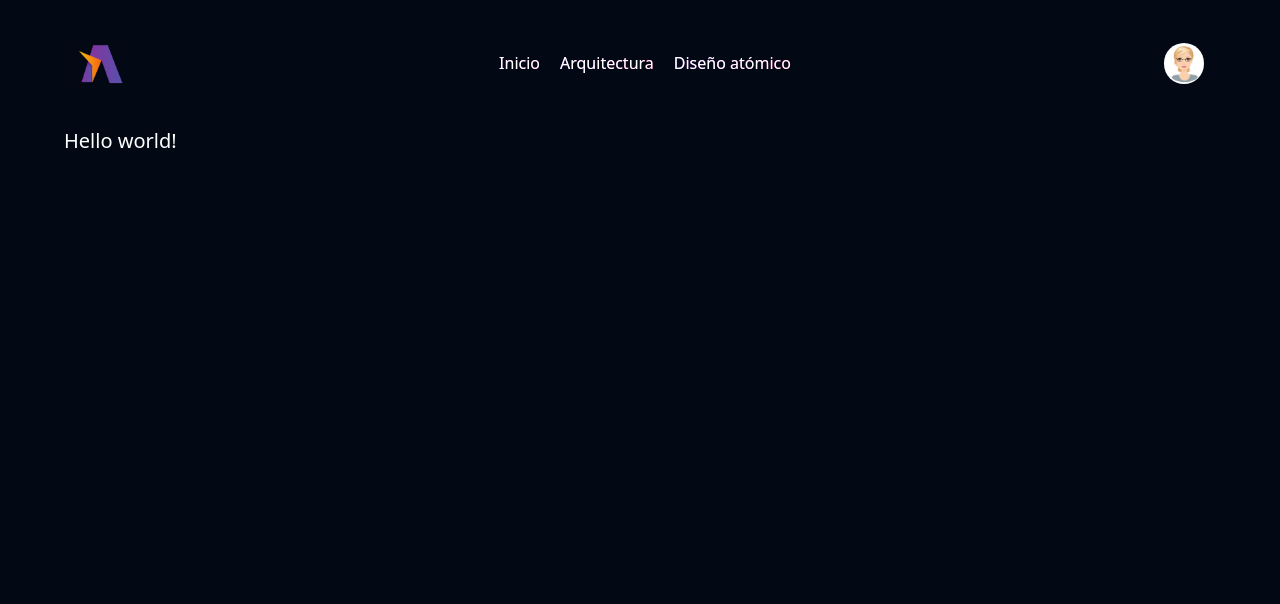
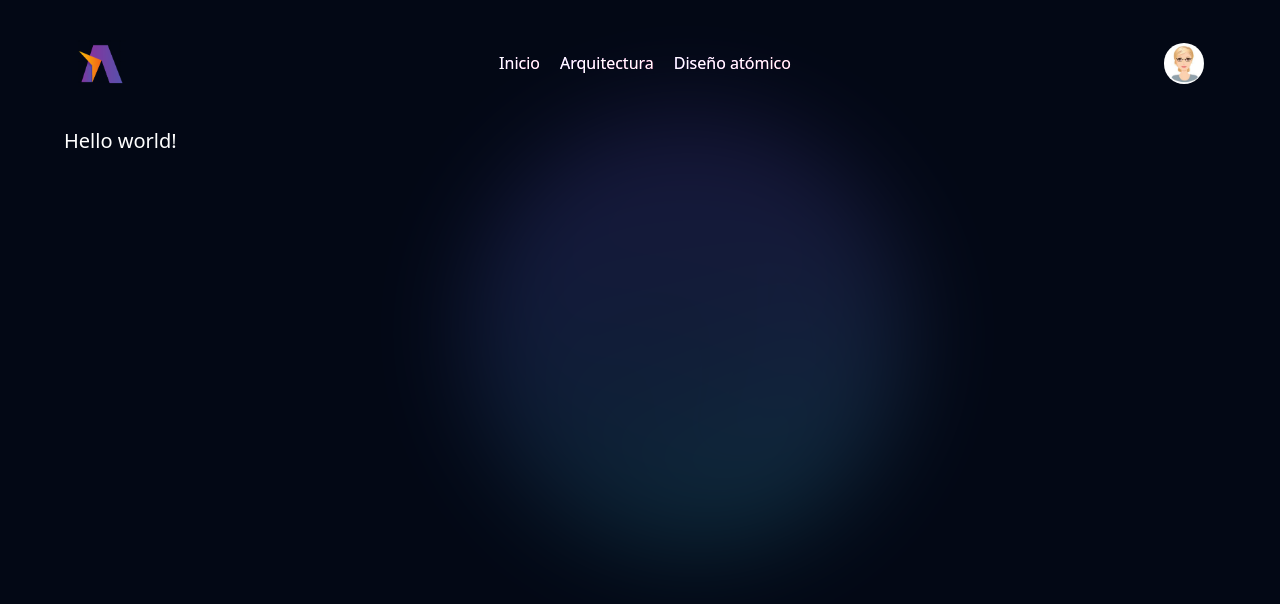
Before and after one commit to tebasp/accesibility-architecture, a Next.js app: page / in a window 1280 px wide. Shown: the top 604 px of the page. Built offline with nearby package versions, Linux system fonts and the light colour scheme.

Commit message:
Create neon circle background

```diff
--- a/src/components/atoms/Button.tsx
+++ b/src/components/atoms/Button.tsx
@@ -18,7 +18,7 @@ export const Button: FC<Props> = ({
         <Link
             href={url}
             onClick={onClick}
-            className={`relative text-white bg-gradient-to-r from-purple-500 via-purple-600 to-purple-700 hover:bg-gradient-to-br focus:ring-4 focus:outline-none focus:ring-slate-400 dark:focus:ring-slate-400 font-light rounded-lg text-sm px-5 py-2.5 text-center
+            className={`fade-in relative text-white bg-gradient-to-r from-purple-500 via-purple-600 to-purple-700 transition-all hover:bg-gradient-to-br focus:ring-4 focus:outline-none focus:ring-slate-400 dark:focus:ring-slate-400 font-light rounded-lg text-sm px-5 py-2.5 text-center
             ${className}`}
         >
             {children}
--- /dev/null
+++ b/src/components/atoms/NeonCircle.tsx
@@ -0,0 +1,11 @@
+import { FC } from 'react'
+
+interface Props {
+    className?: string
+}
+
+export const NeonCircle: FC<Props> = ({ className }) => {
+    return (
+        <div className={`absolute neon-circle opacity-20 ${className}`}></div>
+    )
+}
--- a/src/components/atoms/index.ts
+++ b/src/components/atoms/index.ts
@@ -1,3 +1,4 @@
 export * from './BrandLogo'
 export * from './Avatar'
 export * from './Button'
+export * from './NeonCircle'
--- a/src/components/molecules/NavBar.tsx
+++ b/src/components/molecules/NavBar.tsx
@@ -27,7 +27,7 @@ export const NavBar = () => {
             className="flex justify-between items-center relative px-3 py-10"
         >
             <Button
-                className="sm:hidden bg-none"
+                className="sm:hidden bg-none transition-all"
                 onClick={() => setIsMenuOpen(!isMenuOpen)}
             >
                 {isMenuOpen ? (
--- a/src/layouts/MainLayout.tsx
+++ b/src/layouts/MainLayout.tsx
@@ -1,6 +1,7 @@
 import { FC } from 'react'
 import Head from 'next/head'
 import { NavBar } from '@/components/molecules'
+import { NeonCircle } from '@/components/atoms'
 
 interface Props {
     children: JSX.Element | JSX.Element[]
@@ -26,7 +27,8 @@ export const MainLayout: FC<Props> = ({
                 <link rel="icon" href="/favicon.ico" />
             </Head>
 
-            <div className="h-full max-w-6xl overflow-visible mx-auto text-white font-light">
+            <div className="relative h-full w-full overflow-visible text-white font-light max-w-6xl mx-auto">
+                <NeonCircle className="left-10 sm:left-[25%] md:left-[30%] lg:left-[35%] top-28" />
                 <NavBar />
                 <main>{children}</main>
             </div>
--- a/src/pages/index.tsx
+++ b/src/pages/index.tsx
@@ -3,7 +3,9 @@ import { MainLayout } from '@/layouts/MainLayout'
 export default function Home() {
     return (
         <MainLayout>
-            <h1 className="text-xl">Hello world!</h1>
+            <h1 className="transition-all text-xl  hover:text-2xl">
+                Hello world!
+            </h1>
         </MainLayout>
     )
 }
--- a/src/styles/globals.css
+++ b/src/styles/globals.css
@@ -26,4 +26,16 @@ html, body, body > div {
         -ms-animation: fadeIn ease .5s;
     }
 
+    .neon-circle {
+        width: 440px;
+        height: 440px;
+        border-radius: 15rem;
+        background: linear-gradient(197.37deg, #7450DB -0.38%, rgba(138, 234, 240, 0) 101.89%),
+        linear-gradient(115.93deg, #3E88F6 4.86%, rgba(62, 180, 246, 0.33) 38.05%, rgba(62, 235, 246, 0) 74.14%),
+        radial-gradient(56.47% 76.87% at 6.92% 7.55%, rgba(62, 136, 246, 0.7) 0%, rgba(62, 158, 246, 0.182) 52.16%, rgba(62, 246, 246, 0) 100%),
+        linear-gradient(306.53deg, #2EE4E3 19.83%, rgba(46, 228, 227, 0) 97.33%);
+        background-blend-mode: normal,normal,normal,normal,normal,normal;
+        filter: blur(50px);
+    }
+
 }
--- a/tailwind.config.js
+++ b/tailwind.config.js
@@ -1,8 +1,12 @@
 /** @type {import('tailwindcss').Config} */
 module.exports = {
-  content: ["./src/**/*.{js,ts,jsx,tsx}"],
-  theme: {
-    extend: {},
-  },
-  plugins: [],
+    content: ['./src/**/*.{js,ts,jsx,tsx}'],
+    theme: {
+        extend: {
+            backgroundImage: {
+                'hero-pattern': "url('/bg-hero.svg')",
+            },
+        },
+    },
+    plugins: [],
 }
```
Also changed, not shown: public/bg-hero.svg (added).
